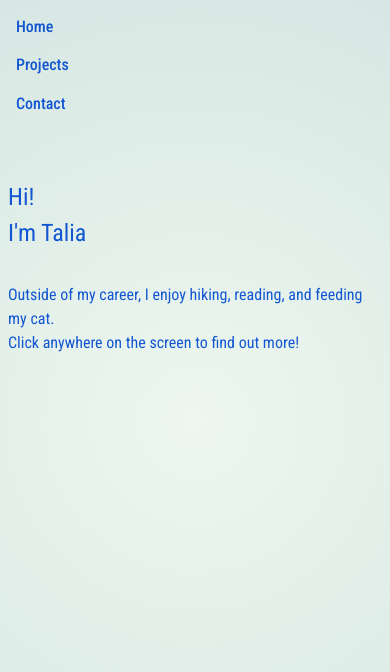
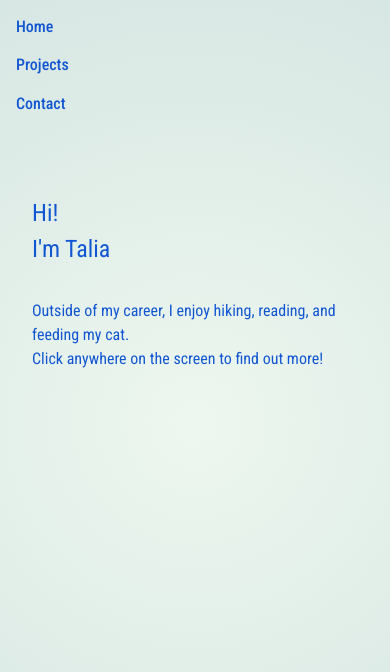
Before and after one commit to talfee/2025portfolio, a plain HTML site: page index.html in a window 390 px wide. Drawn offline with Linux system fonts and the light colour scheme; a web font is replaced by a local one.

Commit message:
mobile fixes

```diff
--- a/styles.css
+++ b/styles.css
@@ -379,7 +379,7 @@ main {
 
 @media (max-width: 400px) {
   main {
-    padding: 1rem 0.5rem;
+    padding: 2rem;
   }
 }
 
```
